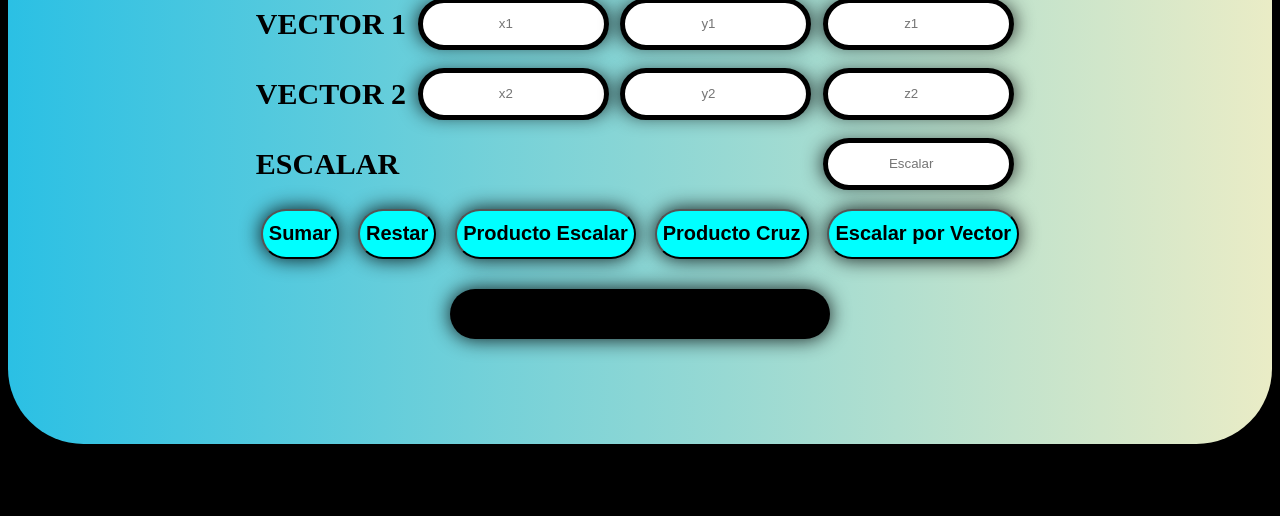
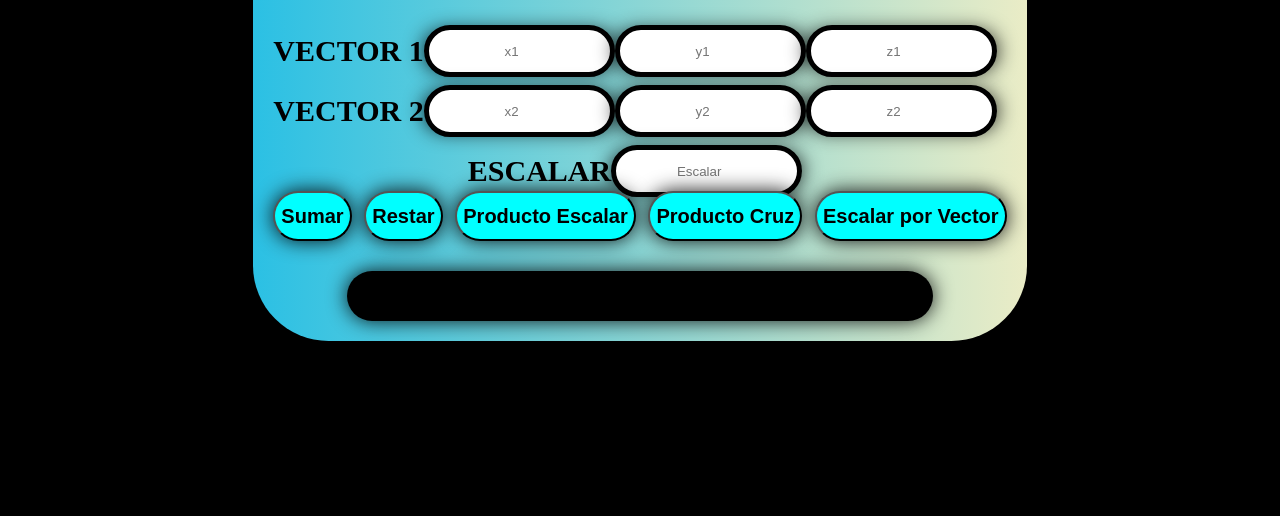
Before and after one commit to Jeisonbarriosperez/ProyectoDeAlgebraLineal, a plain HTML site: page html/proyecto.html in a window 1280 px wide. Shown: the part 284-800 px from the top of the page. Drawn offline with Linux system fonts and the light colour scheme.

Commit message:
Commit proyecte algebra lineal

```diff
--- a/css/proyecto.css
+++ b/css/proyecto.css
@@ -1,5 +1,11 @@
 body {
   background-color: black;
+  margin: 0;
+  padding: 0;
+  display: flex;
+  justify-content: center;
+  align-items: center;
+  height: 100vh;
 }
 
 .divSuperPadre {
@@ -8,35 +14,27 @@ body {
   align-items: center;
   flex-direction: column;
   background: linear-gradient(to right, #2bc0e4, #eaecc6);
-  height: 90vh;
   border-radius: 2cm;
-  width: 100%;
-}
-
-.divSuperPadre>div {
-  margin-top: 20px;
+  padding: 20px;
+  max-width: 90%;
 }
 
 .input-container1 {
-
-  height: 50px;
   display: flex;
-  justify-content: center;
+  justify-content: space-between;
   align-items: center;
   border-radius: 1cm;
-  width: 60%;
-  justify-content: space-between;
   padding-right: 10px;
+  margin-top: 20px;
+  max-width: 100%;
 }
 
 .input-container1 div {
-
   height: 40px;
   border-radius: 1cm;
 }
 
 .input-container2 div {
-
   height: 40px;
   border-radius: 1cm;
 }
@@ -56,15 +54,13 @@ input {
 }
 
 .input-container2 {
-
-  height: 50px;
   display: flex;
-  justify-content: center;
+  justify-content: space-between;
   align-items: center;
   border-radius: 1cm;
-  width: 60%;
-  justify-content: space-between;
   padding-right: 10px;
+  margin-top: 20px;
+  max-width: 100%;
 }
 
 label {
@@ -83,29 +79,14 @@ button {
 
 .operations {
   display: flex;
-  width: 60%;
+  width: 100%;
   height: 60px;
   justify-content: space-between;
-
 }
 
 h1 {
-  font-size: 60px;
+  font-size: 40px;
   animation: textoAnimado 5s infinite;
-}
-
-@keyframes textoAnimado {
-  0% {
-    transform: scale(1);
-  }
-
-  50% {
-    transform: scale(1.2);
-  }
-
-  100% {
-    transform: scale(1);
-  }
 }
 
 div#result {
@@ -115,25 +96,34 @@ div#result {
   font-weight: bold;
   border-radius: 1cm;
   color: red;
-  width: 30%;
+  width: 80%;
   align-items: center;
   justify-content: center;
   display: flex;
   box-shadow: 0 0 20px rgba(0, 0, 0, 0.9);
+  margin-top: 20px;
 }
 
 .input-container3 {
-
-  height: 50px;
   display: flex;
   align-items: center;
   border-radius: 1cm;
-  width: 60%;
-  justify-content: space-between;
   padding-right: 10px;
+  margin-top: 20px;
+  max-width: 100%;
 }
 
 .input-container3 .A {
   height: 40px;
   border-radius: 1cm;
 }
+
+@media only screen and (max-width: 600px) {
+  .divSuperPadre {
+    width: 90%;
+  }
+
+  input, button {
+    width: 100%;
+  }
+}
```
